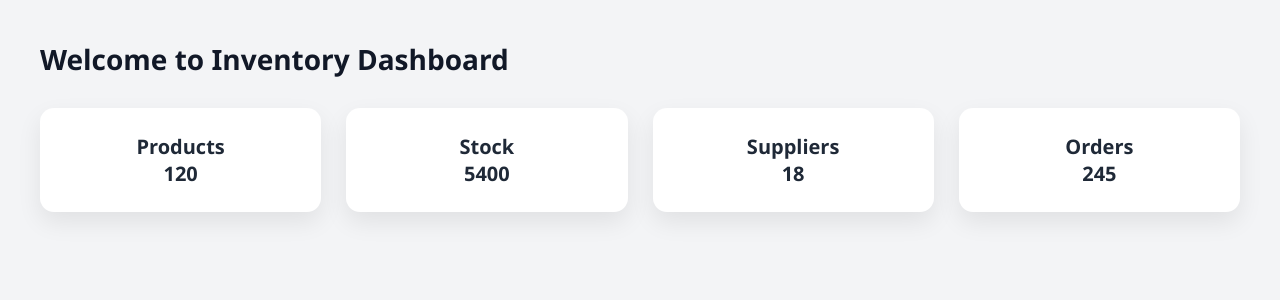
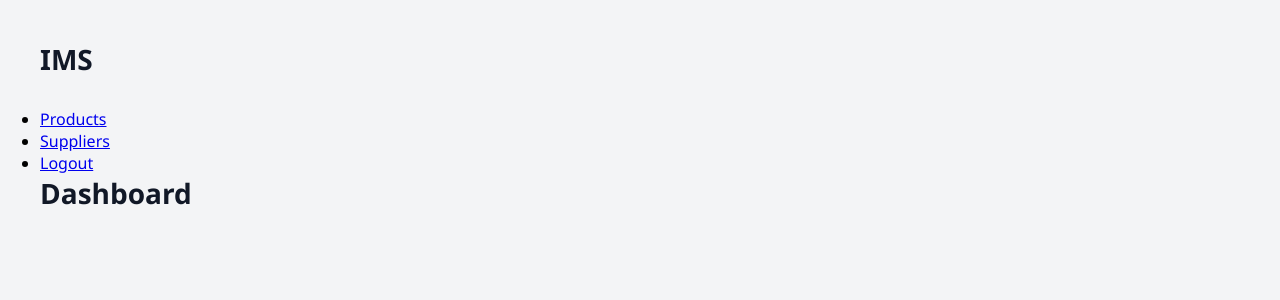
Before and after one commit to lokeshmaturu/mern_stack, a React (Vite) app in the folder formhandling/: page /dashboard in a window 1280 px wide. Shown: the top 300 px of the page. Built offline with nearby package versions, Linux system fonts and the light colour scheme.

Commit message:
third commit

```diff
--- a/formhandling/src/App.jsx
+++ b/formhandling/src/App.jsx
@@ -1,6 +1,6 @@
 import { BrowserRouter, Routes, Route } from "react-router-dom";
 import Home from "./components/Home.jsx";
-import Dashboard from "./components/DashBoard.jsx";
+import Dashboard from "./components/Dashboard.jsx";
 import Products from "./components/Products.jsx";
 import Suppliers from "./components/Suppliers.jsx";
 
@@ -9,9 +9,12 @@ function App() {
     <BrowserRouter>
       <Routes>
         <Route path="/" element={<Home />} />
-        <Route path="/dashboard" element={<Dashboard />} />
-        <Route path="/products" element={<Products />} />
-        <Route path="/suppliers" element={<Suppliers />} />
+
+        {/* Dashboard Layout */}
+        <Route path="/dashboard" element={<Dashboard />}>
+          <Route path="products" element={<Products />} />
+          <Route path="suppliers" element={<Suppliers />} />
+        </Route>
       </Routes>
     </BrowserRouter>
   );
--- a/formhandling/src/components/DashBoard.jsx
+++ b/formhandling/src/components/DashBoard.jsx
@@ -1,15 +1,23 @@
+import { Outlet } from "react-router-dom";
 import "../styles/dashboard.css";
-
+import { Link } from "react-router-dom";
 function Dashboard() {
   return (
     <div className="dashboard">
-      <h2>Welcome to Inventory Dashboard</h2>
+      <div className="sidebar">
+        <h2>IMS</h2>
+        <ul>
+          <li><Link to="/dashboard/products">Products</Link></li>
+          <li><Link to="/dashboard/suppliers">Suppliers</Link></li>
+          <li><Link to="/">Logout</Link></li>
+        </ul>
+      </div>
 
-      <div className="cards">
-        <div className="card">Products<br />120</div>
-        <div className="card">Stock<br />5400</div>
-        <div className="card">Suppliers<br />18</div>
-        <div className="card">Orders<br />245</div>
+      <div className="main-content">
+        <h2>Dashboard</h2>
+
+        {/* 🔥 THIS IS WHERE PRODUCTS & SUPPLIERS APPEAR */}
+        <Outlet />
       </div>
     </div>
   );
--- a/formhandling/src/styles/common.css
+++ b/formhandling/src/styles/common.css
@@ -10,7 +10,6 @@
   color: #111827;
 }
 
-/* Table */
 .table {
   width: 100%;
   border-collapse: collapse;
@@ -22,7 +21,6 @@
 .table th,
 .table td {
   padding: 14px;
-  text-align: left;
   border-bottom: 1px solid #e5e7eb;
 }
 
@@ -34,3 +32,12 @@
 .table tr:hover {
   background: #f3f4f6;
 }
+.button {
+  background: #3b82f6;
+  color: white;
+  padding: 10px 16px;
+  border: none;
+  border-radius: 6px;
+  cursor: pointer;
+  font-size: 14px;
+}
```
